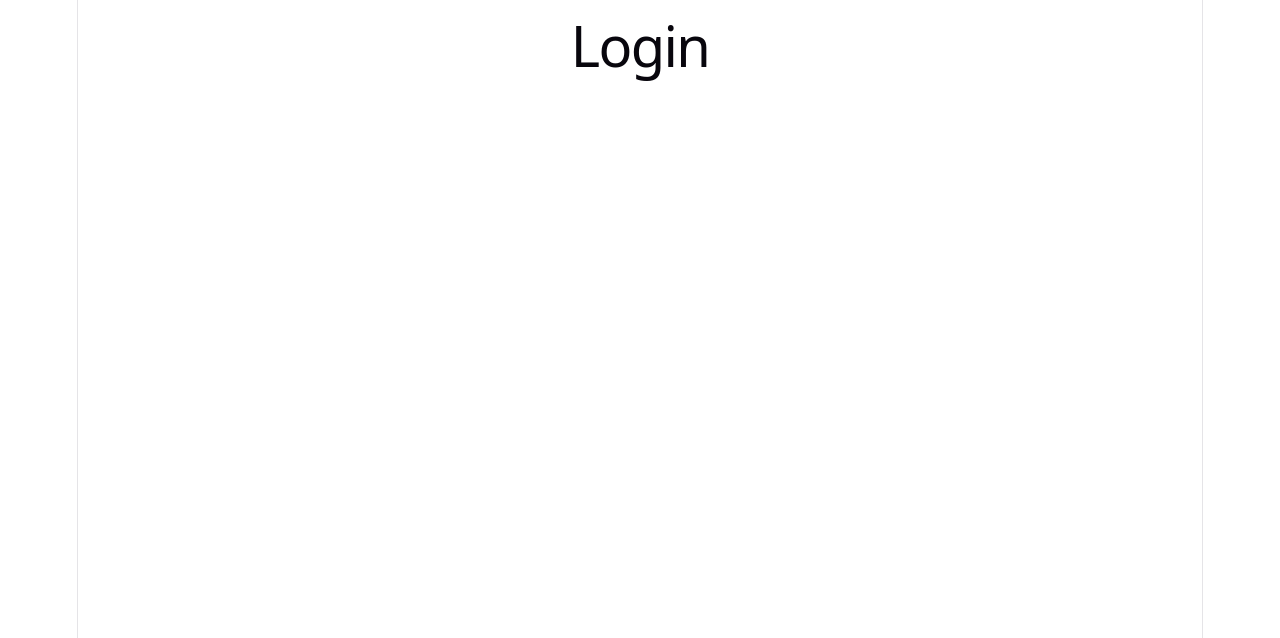
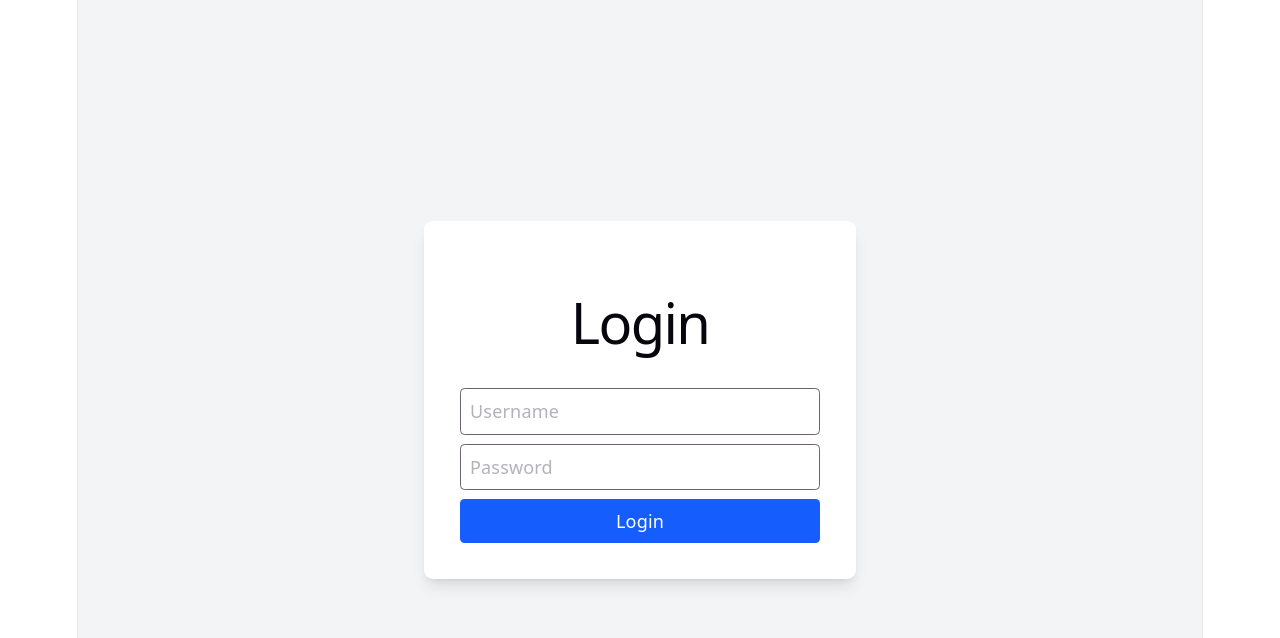
Before and after one commit to sp2810/RJSE, a React (Vite) app: page / in a window 1280 px wide. Shown: the top 638 px of the page. Built offline with nearby package versions, Linux system fonts and the light colour scheme.

Commit message:
Day 4: Login form with React Hook Form

```diff
--- a/src/layouts/AdminLayout.jsx
+++ b/src/layouts/AdminLayout.jsx
@@ -2,14 +2,14 @@ import Sidebar from "../components/Sidebar";
 import Header from "../components/Header";
 import { Children } from "react";
 
-function AdminLayout({Children}) {
+function AdminLayout({children}) {
     return (
         <div className="flex">
             <Sidebar/>
             <div className="flex-1 bg-gray-100 min-h-screen">
                 <Header/>
                 <div className="p-6">
-                   {Children}
+                   {children}
                 </div>
             </div>
         </div>
--- a/src/pages/Login/Login.jsx
+++ b/src/pages/Login/Login.jsx
@@ -1,5 +1,61 @@
+import { useForm } from "react-hook-form";
+
 function Login() {
-    return <h1>Login</h1>
+  const {
+    register,
+    handleSubmit,
+    formState: { errors },
+  } = useForm();
+
+  const onSubmit = (data) => {
+    console.log(data);
+  };
+
+  return (
+    <div className="flex justify-center items-center h-screen bg-gray-100">
+
+      <form
+        onSubmit={handleSubmit(onSubmit)}
+        className="bg-white p-8 rounded-lg shadow-lg w-96"
+      >
+        <h1 className="text-3xl font-bold text-center mb-6">
+          Login
+        </h1>
+
+        <input
+          type="text"
+          placeholder="Username"
+          className="w-full border p-2 mb-2 rounded"
+          {...register("username", {
+            required: "Username is required",
+          })}
+        />
+
+        <p className="text-red-500 text-sm mb-2">
+          {errors.username?.message}
+        </p>
+
+        <input
+          type="password"
+          placeholder="Password"
+          className="w-full border p-2 mb-2 rounded"
+          {...register("password", {
+            required: "Password is required",
+          })}
+        />
+
+        <p className="text-red-500 text-sm mb-4">
+          {errors.password?.message}
+        </p>
+
+        <button
+          className="w-full bg-blue-600 text-white p-2 rounded"
+        >
+          Login
+        </button>
+      </form>
+    </div>
+  );
 }
 
 export default Login;
```
